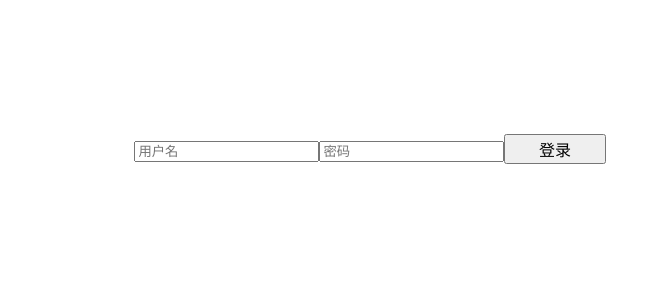
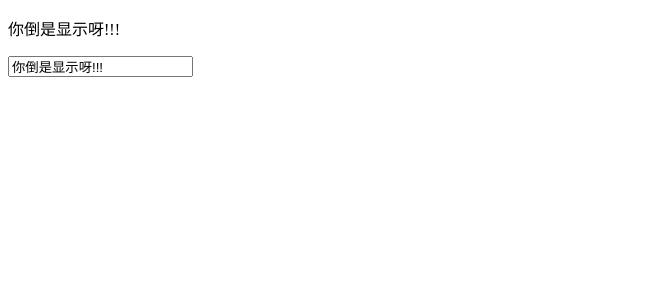
Before and after one commit to aci456852/Vue, a Vue app in the folder learnVue/: page / in a window 1280 px wide. Shown: the top 300 px of the page, without its empty margins (0-661 px from the left). Built offline with nearby package versions, Linux system fonts and the light colour scheme.

Commit message:
v-model 指令来实现双向数据绑定

```diff
--- /dev/null
+++ b/learnVue/src/components/bind/model.vue
@@ -0,0 +1,17 @@
+<template>
+	<div>
+	    <p>{{ message }}</p>
+	    <input v-model="message">  <!-- v-model 指令来实现双向数据绑定-->
+	</div>
+</template>
+
+<script>
+export default {
+	el: '#app',
+    data() {
+      return {
+        message: '你倒是显示呀!!!'
+      }
+    }
+}
+</script>
--- a/learnVue/src/router/index.js
+++ b/learnVue/src/router/index.js
@@ -1,6 +1,6 @@
 import Vue from 'vue'
 import Router from 'vue-router'
-import Login from '@/components/login/Login'
+import model from '@/components/bind/model'
 
 
 Vue.use(Router)
@@ -9,8 +9,8 @@ export default new Router({
   routes: [
     {
       path: '/',
-      name: 'Login',
-      component: Login
+      name: 'model',
+      component: model
     }
   ]
 })
```
